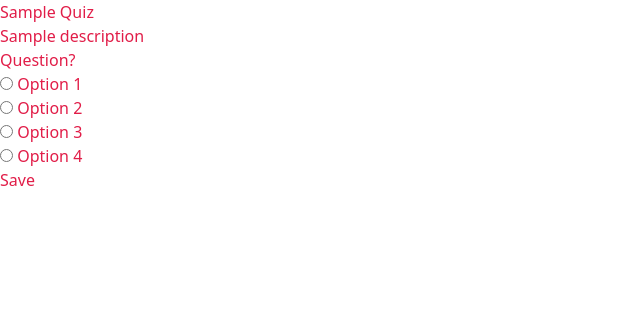
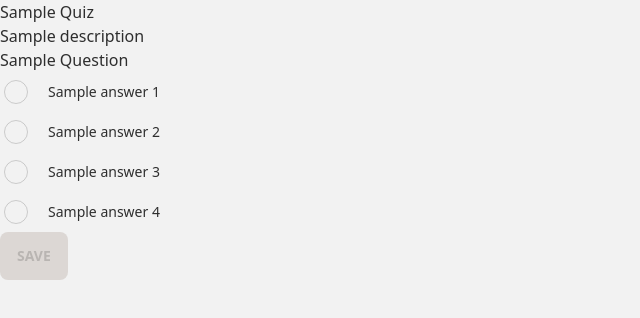
Before and after one commit to lesleh/quizzical, a Next.js app: page / in a window 1280 px wide. Shown: the top 318 px of the page, without its empty margins (0-640 px from the left). Built offline with nearby package versions, Linux system fonts and the light colour scheme.

Commit message:
Add DaisyUI

```diff
--- a/package.json
+++ b/package.json
@@ -13,6 +13,7 @@
     "@types/react": "18.2.21",
     "@types/react-dom": "18.2.7",
     "autoprefixer": "10.4.15",
+    "clsx": "^2.0.0",
     "eslint-config-next": "13.4.19",
     "next": "13.4.19",
     "postcss": "8.4.28",
@@ -23,6 +24,7 @@
   "devDependencies": {
     "@typescript-eslint/eslint-plugin": "^6.4.1",
     "@typescript-eslint/parser": "^6.4.1",
+    "daisyui": "^3.6.3",
     "eslint": "8.48.0",
     "eslint-plugin-prettier": "^5.0.0",
     "prettier": "^3.0.2",
--- a/src/app/page.tsx
+++ b/src/app/page.tsx
@@ -19,7 +19,7 @@ const quiz = {
 
 export default function Home() {
   return (
-    <main className="text-primary-600">
+    <main>
       <div className="container mx-auto">
         <Quiz quiz={quiz} />
       </div>
--- a/src/components/Quiz/Quiz.tsx
+++ b/src/components/Quiz/Quiz.tsx
@@ -1,3 +1,5 @@
+"use client";
+
 import { Question, Quiz as QuizType } from "@/types";
 import { QuizQuestion } from "../QuizQuestion";
 
@@ -11,7 +13,7 @@ export function Quiz({ quiz: { title, description, questions } }: QuizProps) {
       <h1>{title}</h1>
       <p>{description}</p>
       {questions.map((question) => (
-        <QuizQuestion question={question} />
+        <QuizQuestion key={question.question} question={question} />
       ))}
     </div>
   );
--- a/src/components/QuizQuestion/QuizQuestion.tsx
+++ b/src/components/QuizQuestion/QuizQuestion.tsx
@@ -1,14 +1,21 @@
 "use client";
 
+import clsx from "clsx";
 import { Question } from "@/types";
-import { FormEvent } from "react";
+import { FormEvent, useState } from "react";
 
 export interface QuestionProps {
   question: Question;
   // onAnswer: (chosenAnswer: string) => void;
 }
 
-export function QuizQuestion(props: QuestionProps) {
+export function QuizQuestion({ question }: QuestionProps) {
+  const [selectedOption, setSelectedOption] = useState<string | null>(null);
+
+  function onChange(e: FormEvent<HTMLInputElement>) {
+    setSelectedOption(e.target.value);
+  }
+
   function onSubmit(e: FormEvent<HTMLFormElement>) {
     e.preventDefault();
     alert("You chose x");
@@ -16,20 +23,26 @@ export function QuizQuestion(props: QuestionProps) {
 
   return (
     <form onSubmit={onSubmit}>
-      <p>Question?</p>
-      <label className="block">
-        <input type="radio" name="answer" /> Option 1
-      </label>
-      <label className="block">
-        <input type="radio" name="answer" /> Option 2
-      </label>
-      <label className="block">
-        <input type="radio" name="answer" /> Option 3
-      </label>
-      <label className="block">
-        <input type="radio" name="answer" /> Option 4
-      </label>
-      <button>Save</button>
+      <p>{question.question}</p>
+      {question.options.map((option) => (
+        <label key={option} className="label justify-start gap-5">
+          <input
+            onChange={onChange}
+            type="radio"
+            className="radio"
+            name="answer"
+            value={option}
+          />
+          <span className="label-text">{option}</span>
+        </label>
+      ))}
+      <button
+        className={clsx("btn btn-primary", {
+          "btn-disabled": !selectedOption,
+        })}
+      >
+        Save
+      </button>
     </form>
   );
 }
--- a/tailwind.config.ts
+++ b/tailwind.config.ts
@@ -7,6 +7,9 @@ const config: Config = {
     "./src/components/**/*.{js,ts,jsx,tsx,mdx}",
     "./src/app/**/*.{js,ts,jsx,tsx,mdx}",
   ],
+  daisyui: {
+    themes: ["autumn"],
+  },
   theme: {
     extend: {
       colors: {
@@ -14,6 +17,6 @@ const config: Config = {
       },
     },
   },
-  plugins: [],
+  plugins: [require("daisyui")],
 };
 export default config;
```
Also changed, not shown: 1 other file (tests, documents, lock files or other folders).
